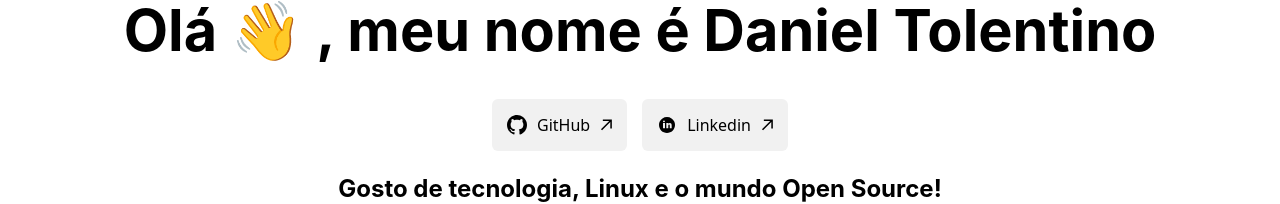
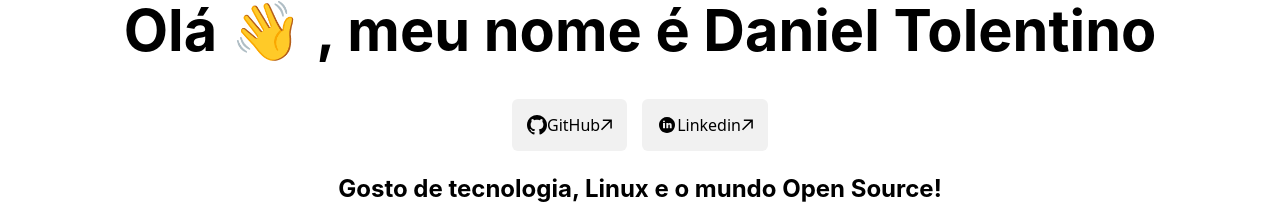
Before and after one commit to DanielTolentino/personal-page, a Next.js app: page / in a window 1280 px wide. Shown: the part 388-592 px from the top of the page. Built offline with nearby package versions, Linux system fonts and the light colour scheme.

Commit message:
Merge rulesets

```diff
--- a/styles/Home.module.css
+++ b/styles/Home.module.css
@@ -18,7 +18,7 @@
   text-decoration: underline;
 }
 
-.p{
+.p {
   font-family: Arial, Helvetica, sans-serif;
 }
 
@@ -36,7 +36,6 @@
 .description {
   text-align: center;
 }
-
 
 .description {
   line-height: 1.5;
@@ -106,10 +105,10 @@
 }
 
 .icons {
- max-width: 50px;
+  max-width: 50px;
 }
 
-.links_row{
+.links_row {
   display: flex;
   flex-direction: row;
   flex-wrap: wrap;
@@ -120,7 +119,6 @@
   padding: 0 20px;
   gap: 15px;
   text-decoration: none;
-
 }
 .link_card {
   max-height: 50;
@@ -130,26 +128,20 @@
   border-radius: 6px;
   padding: 15px;
   background-color: #f1f1f1;
-
+  font-family: system-ui, -apple-system, BlinkMacSystemFont, "Segoe UI", Roboto,
+    Oxygen, Ubuntu, Cantarell, "Open Sans", "Helvetica Neue", sans-serif;
+  font-weight: 500;
+  justify-content: space-between;
+  gap: 10px;
 }
 
 .link_card:hover {
   cursor: pointer;
   background-color: #cccccc;
-
 }
 @media (prefers-color-scheme: dark) {
   .link_card:hover {
     cursor: pointer;
     background-color: #424242;
-
   }
 }
-
-.link{
-  font-family: system-ui, -apple-system, BlinkMacSystemFont, 'Segoe UI', Roboto, Oxygen, Ubuntu, Cantarell, 'Open Sans', 'Helvetica Neue', sans-serif;
-  font-weight: 500;
-  justify-content: space-between;
-  gap: 10px;
-
-}
```
